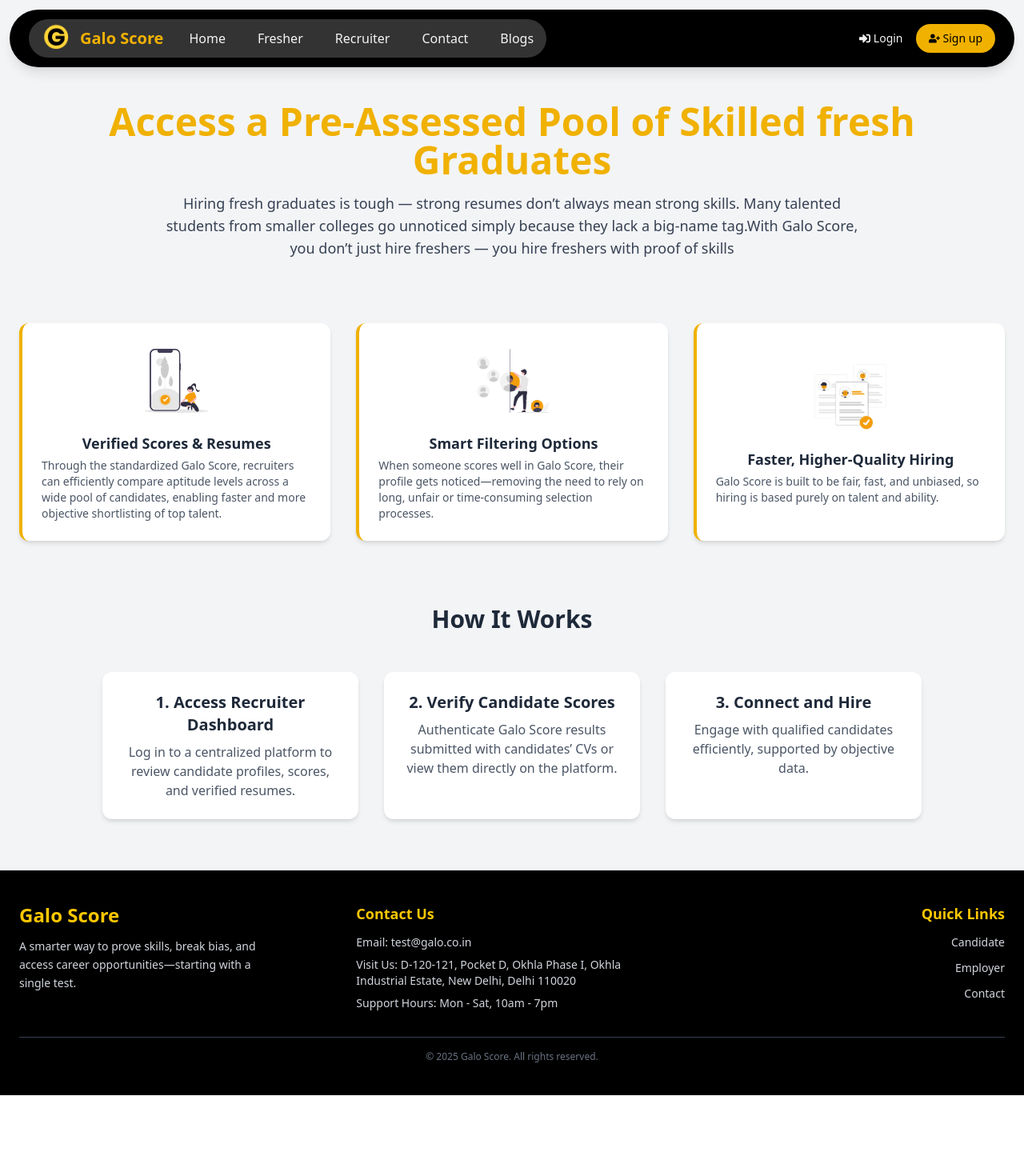
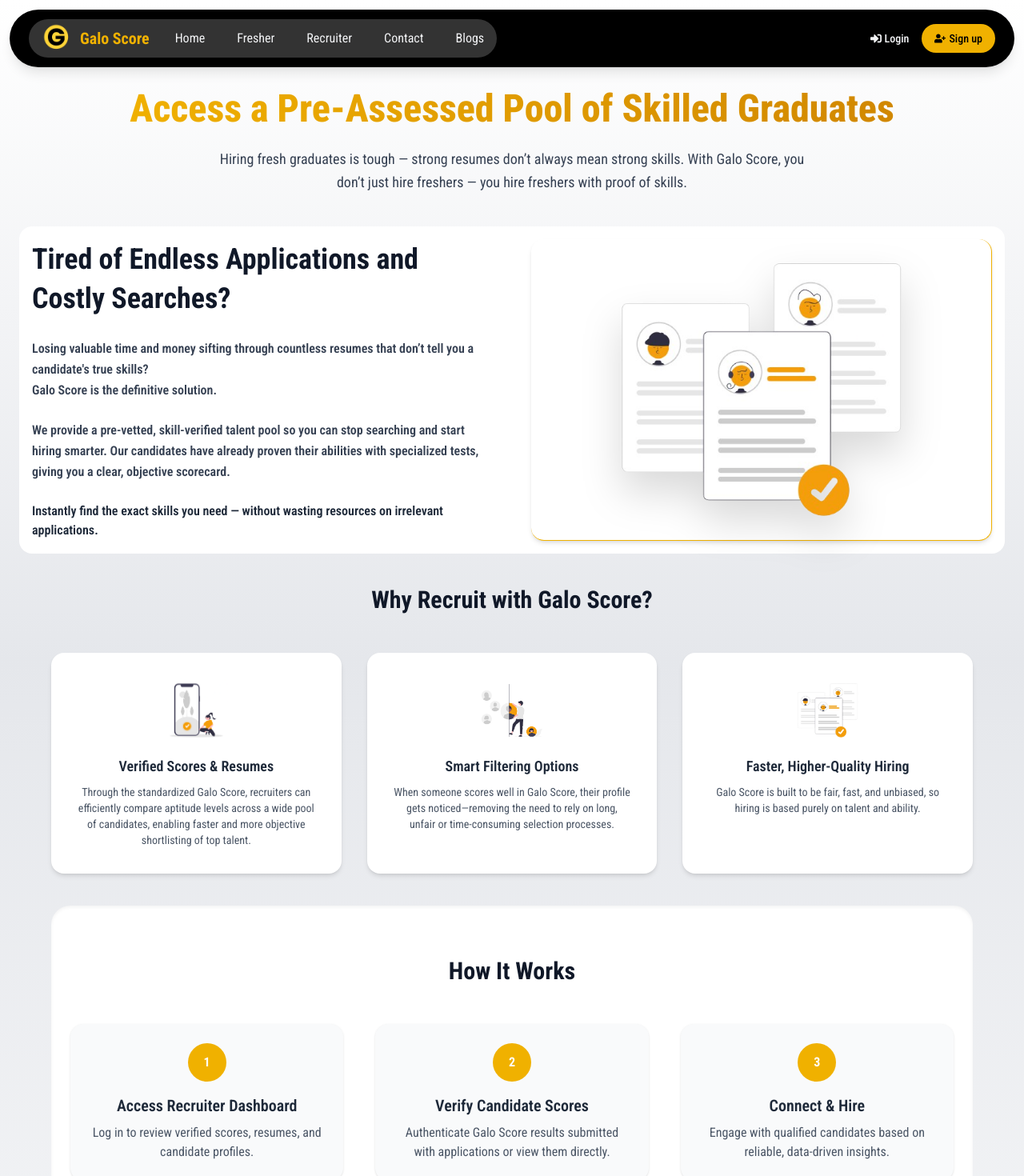
Before and after one commit to naveen93100/galoscore_frontend, a React (Vite) app: page /recruiter in a window 1280 px wide. Shown: the top 1470 px of the page at 80% size. Before the commit the page ends 1369 px from the top, so only its background shows below. Built offline with nearby package versions, Linux system fonts and the light colour scheme; a web font is replaced by a local one.

Commit message:
minor changes in ui and content

```diff
--- a/src/components/Corporate.jsx
+++ b/src/components/Corporate.jsx
@@ -1,85 +1,124 @@
+
 import { useEffect } from 'react';
 
 const Corporate = () => {
-    useEffect(()=>{
-      window.scrollTo(0,0);
-    },[])
+  useEffect(() => {
+    window.scrollTo(0, 0);
+  }, []);
+
   return (
-    <div className="bg-gray-100 text-gray-800 pt-32 px-6 pb-16 space-y-20">
+    <div className="bg-gradient-to-b from-white via-gray-200 to-gray-100 text-gray-800 pt-28 px-6 pb-28 space-y-10 font-[Roboto_Condensed]">
 
       {/* Hero Section */}
-      <section className="text-center max-w-5xl mx-auto">
-        <h1 className="text-3xl sm:text-5xl font-extrabold mb-4 text-yellow-500">Access a Pre-Assessed Pool of Skilled fresh Graduates </h1>
-        <p className="text-lg text-gray-700 max-w-4xl mx-auto">
-          Hiring fresh graduates is tough — strong resumes don’t always mean strong skills. Many talented students from smaller colleges go unnoticed simply because they lack a big-name tag.With Galo Score, you don’t just hire freshers — you hire freshers with proof of skills
+      <section className="text-center max-w-5xl mx-auto px-4">
+        <h1 className="text-4xl sm:text-5xl font-extrabold mb-6 bg-gradient-to-r from-yellow-500 to-yellow-600 text-transparent bg-clip-text">
+          Access a Pre-Assessed Pool of Skilled Graduates
+        </h1>
+        <p className="text-lg text-gray-700 mb-10 max-w-3xl mx-auto leading-relaxed">
+          Hiring fresh graduates is tough — strong resumes don’t always mean strong skills.
+          With Galo Score, you don’t just hire freshers — you hire freshers with proof of skills.
         </p>
+
       </section>
 
-
-      <div className="grid gap-8 sm:grid-cols-3">
-        {/* Card 1 */}
-        <div className="bg-white shadow-md rounded-xl p-6 text-left flex flex-col items-center justify-center border-l-4 border-yellow-500 hover:scale-105 transition-all ease-in-out duration-300">
-          <img
-            src="/verified.png" // Replace with relevant unDraw-style icon or hosted SVG
-            alt="Verified Scores"
-            className="h-24 mb-4"
-          />
-          <h3 className="text-lg font-semibold text-gray-800">Verified Scores & Resumes</h3>
-          <p className="text-gray-600 text-sm mt-1">
-            Through the standardized Galo Score, recruiters can efficiently compare aptitude levels across a wide pool of candidates, enabling faster and more objective shortlisting of top talent.
+      {/* Problem Statement / Value Proposition */}
+      <section className="max-w-7xl mx-auto grid md:grid-cols-2 gap-12 items-center bg-white p-4 rounded-2xl">
+        <div className="space-y-6">
+          <h2 className="text-3xl sm:text-4xl font-bold text-gray-900 leading-snug">
+            Tired of Endless Applications and Costly Searches?
+          </h2>
+          <p className="text-gray-700 leading-relaxed font-semibold">
+            Losing valuable time and money sifting through countless resumes that don’t tell you a candidate's true skills?
+            <br />Galo Score is the definitive solution.
+          </p>
+          <p className="text-gray-700 leading-relaxed font-semibold">
+            We provide a pre-vetted, skill-verified talent pool so you can stop searching and start hiring smarter.
+            Our candidates have already proven their abilities with specialized tests, giving you a clear, objective scorecard.
+          </p>
+          <p className="text-gray-800  font-semibold">
+            Instantly find the exact skills you need — without wasting resources on irrelevant applications.
           </p>
         </div>
-
-        {/* Card 2 */}
-        <div className="bg-white shadow-md rounded-xl p-6 text-left flex flex-col items-center justify-center border-l-4 border-yellow-500 hover:scale-105 transition-all ease-in-out duration-300">
+        <div className="relative flex justify-center border-1 border-t-0 border-l-0 border-yellow-500 rounded-2xl shadow-md">
           <img
-            src="/filter.png" // Replace with relevant unDraw-style icon or hosted SVG
-            alt="Filter Candidates"
-            className="h-24 mb-4"
+            src="/hiring.png"
+            alt="Corporate Hiring"
+            className="w-80 md:w-[26rem] drop-shadow-2xl"
           />
-          <h3 className="text-lg font-semibold text-gray-800">Smart Filtering Options</h3>
-          <p className="text-gray-600 text-sm mt-1">
-           When someone scores well in Galo Score, their profile gets noticed—removing the need to rely on long, unfair or time-consuming selection processes.
-          </p>
-        </div>
-
-        {/* Card 3 */}
-        <div className="bg-white shadow-md rounded-xl p-6 text-left flex flex-col items-center justify-center border-l-4 border-yellow-500 hover:scale-105 transition-all ease-in-out duration-300">
-          <img
-            src="/hiring.png" // Replace with relevant unDraw-style icon or hosted SVG
-            alt="Faster Hiring"
-            className="h-24 mb-4"
-          />
-          <h3 className="text-lg font-semibold text-gray-800">Faster, Higher-Quality Hiring</h3>
-          <p className="text-gray-600 text-sm mt-1">
-           Galo Score is built to be fair, fast, and unbiased, so hiring is based purely on talent and ability.
-          </p>
-        </div>
-      </div>
-
-
-      {/* How It Works */}
-      <section>
-        <h2 className="text-3xl font-bold text-center text-gray-800 mb-12">How It Works</h2>
-        <div className="grid md:grid-cols-3 gap-8 max-w-5xl mx-auto">
-          <div className="bg-white p-6 rounded-xl shadow-md hover:shadow-lg transition text-center">
-            <h4 className="text-xl font-semibold mb-2">1. Access Recruiter Dashboard </h4>
-            <p className="text-gray-600">Log in to a centralized platform to review candidate profiles, scores, and verified
-              resumes. </p>
-          </div>
-          <div className="bg-white p-6 rounded-xl shadow-md hover:shadow-lg transition text-center">
-            <h4 className="text-xl font-semibold mb-2">2. Verify Candidate Scores </h4>
-            <p className="text-gray-600">Authenticate Galo Score results submitted with candidates’ CVs or view them directly
-              on the platform. </p>
-          </div>
-          <div className="bg-white p-6 rounded-xl shadow-md hover:shadow-lg transition text-center">
-            <h4 className="text-xl font-semibold mb-2">3. Connect and Hire</h4>
-            <p className="text-gray-600">Engage with qualified candidates efficiently, supported by objective data.</p>
-          </div>
         </div>
       </section>
 
+      {/* Key Features */}
+      <section className="max-w-6xl mx-auto">
+        <h2 className="text-3xl font-bold text-center mb-12 text-gray-900">
+          Why Recruit with Galo Score?
+        </h2>
+        <div className="grid md:grid-cols-3 gap-8">
+          {[
+            {
+              img: "/verified.png",
+              title: "Verified Scores & Resumes",
+              desc: " Through the standardized Galo Score, recruiters can efficiently compare aptitude levels across a wide pool of candidates, enabling faster and more objective shortlisting of top talent."
+            },
+            {
+              img: "/filter.png",
+              title: "Smart Filtering Options",
+              desc: "When someone scores well in Galo Score, their profile gets noticed—removing the need to rely on long, unfair or time-consuming selection processes."
+            },
+            {
+              img: "/hiring.png",
+              title: "Faster, Higher-Quality Hiring",
+              desc: "Galo Score is built to be fair, fast, and unbiased, so hiring is based purely on talent and ability."
+            }
+          ].map((item, index) => (
+            <div
+              key={index}
+              className="bg-white rounded-2xl p-8 shadow-md hover:shadow-xl transition-transform hover:-translate-y-2 text-center hover:border-t-1 border-yellow-500"
+            >
+              <img src={item.img} alt={item.title} className="h-20 mx-auto mb-4" />
+              <h3 className="text-lg font-semibold text-gray-800">{item.title}</h3>
+              <p className="text-gray-600 text-sm mt-2">{item.desc}</p>
+            </div>
+          ))}
+        </div>
+      </section>
 
+      {/* How It Works */}
+      <section className="bg-white py-16 rounded-3xl shadow-inner max-w-6xl mx-auto">
+        <h2 className="text-3xl font-bold text-center text-gray-900 mb-12">
+          How It Works
+        </h2>
+        <div className="grid md:grid-cols-3 gap-10 px-6">
+          {[
+            {
+              step: "1",
+              title: "Access Recruiter Dashboard",
+              desc: "Log in to review verified scores, resumes, and candidate profiles."
+            },
+            {
+              step: "2",
+              title: "Verify Candidate Scores",
+              desc: "Authenticate Galo Score results submitted with applications or view them directly."
+            },
+            {
+              step: "3",
+              title: "Connect & Hire",
+              desc: "Engage with qualified candidates based on reliable, data-driven insights."
+            }
+          ].map((item, index) => (
+            <div
+              key={index}
+              className="bg-gray-50 p-6 rounded-2xl shadow hover:shadow-lg transition"
+            >
+              <div className="w-12 h-12 flex items-center justify-center bg-yellow-500 text-white font-bold rounded-full mb-4 mx-auto">
+                {item.step}
+              </div>
+              <h4 className="text-xl font-semibold mb-2 text-center">{item.title}</h4>
+              <p className="text-gray-600 text-center">{item.desc}</p>
+            </div>
+          ))}
+        </div>
+      </section>
     </div>
   );
 };
--- a/src/components/Footer.jsx
+++ b/src/components/Footer.jsx
@@ -2,9 +2,9 @@
 
 const Footer = () => {
   return (
-    <footer className="bg-black text-white px-6 py-10 ">
+    <footer className="bg-black text-white px-6 py-10 font-[Roboto_Condensed]">
       <div className="max-w-7xl mx-auto grid grid-cols-1 md:grid-cols-3 gap-8">
-        {/* Left: Brand and Description */}
+
         <div>
           <h2 className="text-2xl font-bold text-yellow-400 mb-3">Galo Score</h2>
           <p className="text-sm text-gray-300 max-w-xs leading-relaxed">
@@ -12,7 +12,7 @@
           </p>
         </div>
 
-        {/* Middle: Contact Info */}
+
         <div>
           <h3 className="text-lg font-semibold text-yellow-400 mb-3">Contact Us</h3>
           <ul className="space-y-2 text-sm text-gray-300">
@@ -32,19 +32,18 @@
           </ul>
         </div>
 
-        {/* Right: Links */}
+
         <div className="text-sm text-gray-300 md:text-right">
           <h3 className="text-lg font-semibold text-yellow-400 mb-3">Quick Links</h3>
           <div className="flex md:flex-col gap-3  md:items-end">
-            {/* <Link to="/" className="hover:underline">Certificate</Link> */}
-            <Link to="/candidate " className="hover:underline">Candidate </Link>
-            <Link to="/employer " className="hover:underline">Employer </Link>
+            <Link to="/recruiter " className="hover:underline">Recruiter </Link>
+            <Link to="/fresher " className="hover:underline">Fresher </Link>
             <Link to="/contact" className="hover:underline">Contact</Link>
           </div>
         </div>
       </div>
 
-      {/* Bottom: Copyright */}
+
       <div className="mt-8 border-t border-gray-700 pt-4 text-center text-xs text-gray-500">
         © 2025 Galo Score. All rights reserved.
       </div>
--- a/src/components/Navbar.jsx
+++ b/src/components/Navbar.jsx
@@ -28,7 +28,7 @@
   }, [isOpen]);
 
   return (
-    <nav className="w-full fixed top-0 p-3 z-50">
+    <nav className="w-full fixed top-0 p-3 z-50 font-[Roboto_Condensed]">
       <div className="max-w-7xl shadow-lg mx-auto px-4 sm:px-6 py-3 flex justify-between items-center rounded-full bg-black backdrop-blur-2xl">
         {/* Left side: Logo + NavLinks */}
         <div className="flex items-center space-x-8 bg-white/20 rounded-full py-1 px-4">
--- a/src/components/Student.jsx
+++ b/src/components/Student.jsx
@@ -1,105 +1,120 @@
 import { useEffect } from "react";
-
 
 const Student = () => {
   useEffect(() => {
     window.scrollTo(0, 0);
-  }, [])
+  }, []);
+
   return (
-    <div className="bg-gray-100 text-gray-800 pt-32 px-6 pb-16 space-y-20 ">
+    <div className="bg-gradient-to-b from-white via-gray-200 to-gray-100 text-gray-800 pt-30 px-6 pb-28 space-y-10 font-[Roboto_Condensed]">
 
-      <section className="text-center max-w-5xl mx-auto px-4">
-        <h1 className="text-3xl sm:text-5xl font-extrabold mb-6 text-yellow-500">
-          Transform Potential Into Verified Proof
+      {/* Hero Section */}
+      <section className="text-center max-w-6xl mx-auto px-4">
+        <h1 className="text-4xl sm:text-5xl font-extrabold mb-4 bg-gradient-to-r from-yellow-500 to-yellow-600 text-transparent bg-clip-text">
+          Transform Your Skills Into Career-Ready Proof
         </h1>
-
-        <p className="text-lg text-gray-700 mb-8 max-w-2xl mx-auto">
-          Getting noticed as a fresher can be tough, especially without a top-tier college tag. That’s why Galo Score is here — to help you prove your true potential
+        <p className="text-lg text-gray-700 max-w-2xl mx-auto leading-relaxed">
+          Break through the noise. Galo Score helps you showcase your real
+          potential — beyond college names and buzzwords.
         </p>
-
 
       </section>
 
-      <div className="grid gap-8 sm:grid-cols-2">
-        {/* Card 1 */}
-        <div className="bg-white shadow-md rounded-xl p-6 text-left flex flex-col items-center justify-center border-l-4 border-yellow-500 hover:scale-105 transition-all ease-in-out duration-300">
-          <img
-            src="/file-search.png"
-            alt="Domain Testing"
-            className=" h-24 mb-4"
-          />
-          <h3 className="text-lg font-semibold text-gray-800">Domain-Specific Tests</h3>
-          <p className="text-gray-600 text-sm mt-1">
-            Take assessments tailored to your chosen technical or professional field.
+      {/*  Story Section */}
+      <section className="max-w-7xl mx-auto grid md:grid-cols-2 gap-12 items-center bg-white p-4 rounded-2xl">
+        <div className="space-y-6">
+          <h2 className="capitalize text-3xl sm:text-4xl font-bold text-gray-900 leading-snug">
+            The job search shouldn't be about luck — it should be about <span className="text-yellow-600">merit</span>.
+          </h2>
+          <p className="text-gray-700 leading-relaxed font-semibold">
+            Remember the all-nights, the endless revision, the moments you questioned if it was worth it?
+            You earned your skills through dedication and hard work — but the market isn’t always fair.
+             You're more than just a resume—you're a proven talent with real-world potential.
+
+          </p>
+          <p className="text-gray-700 leading-relaxed font-semibold">
+            Galo Score gives your hard work a voice. Take specialized tests, get a verified scorecard,
+            and connect directly with recruiters who want <span className="font-semibold text-yellow-600">real talent</span>.
+          </p>
+          <p className="text-gray-800 font-semibold">
+            Stop feeling invisible. Start being noticed. Your future deserves to be seen.
           </p>
         </div>
-
-        {/* Card 2 */}
-        <div className="bg-white shadow-md rounded-xl p-6 text-left flex flex-col items-center justify-center border-l-4 border-yellow-500 hover:scale-105 transition-all ease-in-out duration-300">
+        <div className="relative flex justify-center border-1 border-t-0 border-l-0 border-yellow-500 rounded-2xl shadow-md">
           <img
-            src="/verified.png"
-            alt="Verified Scorecards"
-            className="h-24 mb-4 "
+            src="/done.png"
+            alt="Student Success"
+            className="w-80 md:w-[26rem] "
           />
-          <h3 className="text-lg font-semibold text-gray-800">Verified, Shareable Scorecard</h3>
-          <p className="text-gray-600 text-sm mt-1">
-            Show your performance to employers with confidence and transparency.
-          </p>
-        </div>
-
-        {/* Card 3 */}
-        {/* <div className="bg-white shadow-md rounded-xl p-6 text-left border-l-4 flex flex-col items-center justify-center border-yellow-500 hover:scale-105 transition-all ease-in-out duration-300">
-            <img
-              src="/data-reports.png" // Replace with actual hosted image or SVG file
-              alt="Skill-Based Feedback"
-              className=" h-24 mb-4"
-            />
-            <h3 className="text-lg font-semibold text-gray-800">Detailed Skill-Based Feedback</h3>
-            <p className="text-gray-600 text-sm mt-1">
-              Understand your strengths and areas for improvement with precision.
-            </p>
-          </div> */}
-
-
-
-        {/* Card 4 */}
-        {/* <div className="bg-white shadow-md rounded-xl p-6 text-left border-l-4 flex flex-col items-center justify-center border-yellow-500 hover:scale-105 transition-all ease-in-out duration-300">
-          <img
-            src="/certificate.png" // Replace with actual hosted image or SVG file
-            alt="Certification"
-            className=" h-24 mb-4"
-          />
-          <h3 className="text-lg font-semibold text-gray-800">Official Galo Score Certification</h3>
-          <p className="text-gray-600 text-sm mt-1">
-            Boost your resume with an official, credible credential that validates your potential.
-          </p>
-        </div> */}
-      </div>
-
-
-
-      {/* How It Works Section */}
-      <section>
-        <h2 className="text-3xl font-bold text-center text-gray-800 mb-12">How It Works</h2>
-        <div className="grid md:grid-cols-3 gap-8 max-w-5xl mx-auto">
-          <div className="bg-white p-6 rounded-xl shadow-md hover:shadow-lg transition text-center">
-            <h4 className="text-xl font-semibold mb-2">1. Take the  Test</h4>
-            <p className="text-gray-600">Complete a comprehensive, no-cost assessment designed to measure your aptitude
-              and domain knowledge. </p>
-          </div>
-          <div className="bg-white p-6 rounded-xl shadow-md hover:shadow-lg transition text-center">
-            <h4 className="text-xl font-semibold mb-2">2. Receive Verified Feedback</h4>
-            <p className="text-gray-600">Access detailed performance insights to identify strengths and areas for
-              development. </p>
-          </div>
-          <div className="bg-white p-6 rounded-xl shadow-md hover:shadow-lg transition text-center">
-            <h4 className="text-xl font-semibold mb-2">3. Add Galo Score to Your CV</h4>
-            <p className="text-gray-600">Leverage an industry-recognized certification to strengthen your job applications.</p>
-          </div>
         </div>
       </section>
 
+      {/* Key Features */}
+      <section className="max-w-6xl mx-auto">
+        <h2 className="text-3xl font-bold text-center mb-12 text-gray-900">
+          Why Choose Galo Score?
+        </h2>
+        <div className="grid md:grid-cols-2 gap-8">
+          {[
+            {
+              img: "/file-search.png",
+              title: "Domain-Specific Tests",
+              desc: "Take assessments tailored to your chosen technical or professional field."
+            },
+            {
+              img: "/verified.png",
+              title: "Verified & Shareable Scorecard",
+              desc: "Showcase your verified performance with confidence and credibility."
+            },
+          ].map((item, index) => (
+            <div
+              key={index}
+              className="bg-white rounded-2xl p-8 shadow-md hover:shadow-xl transition-transform hover:-translate-y-2 text-center hover:border-t-1 border-yellow-500"
+            >
+              <img src={item.img} alt={item.title} className="h-20 mx-auto mb-4" />
+              <h3 className="text-lg font-semibold text-gray-800">{item.title}</h3>
+              <p className="text-gray-600 text-sm mt-2">{item.desc}</p>
+            </div>
+          ))}
+        </div>
+      </section>
 
+      {/* How It Works */}
+      <section className="bg-white py-16 rounded-3xl shadow-inner max-w-6xl mx-auto">
+        <h2 className="text-3xl font-bold text-center text-gray-900 mb-12">
+          How It Works
+        </h2>
+        <div className="grid md:grid-cols-3 gap-10 px-6">
+          {[
+            {
+              step: "1",
+              title: "Take the Test",
+              desc: "Complete a free, comprehensive assessment designed to evaluate your core skills."
+            },
+            {
+              step: "2",
+              title: "Get Verified Insights",
+              desc: "Receive detailed feedback and verified scores you can proudly showcase."
+            },
+            {
+              step: "3",
+              title: "Boost Your CV",
+              desc: "Add Galo Score to your resume and impress recruiters instantly."
+            }
+          ].map((item, index) => (
+            <div
+              key={index}
+              className="bg-gray-50 p-6 rounded-2xl shadow hover:shadow-lg transition"
+            >
+              <div className="w-12 h-12 flex items-center justify-center bg-yellow-500 text-white font-bold rounded-full mb-4 mx-auto">
+                {item.step}
+              </div>
+              <h4 className="text-xl font-semibold mb-2 text-center">{item.title}</h4>
+              <p className="text-gray-600 text-center">{item.desc}</p>
+            </div>
+          ))}
+        </div>
+      </section>
     </div>
   );
 };
```
Also changed, not shown: src/pages/Home.jsx (+4 -4 lines), public/done.png (added).
